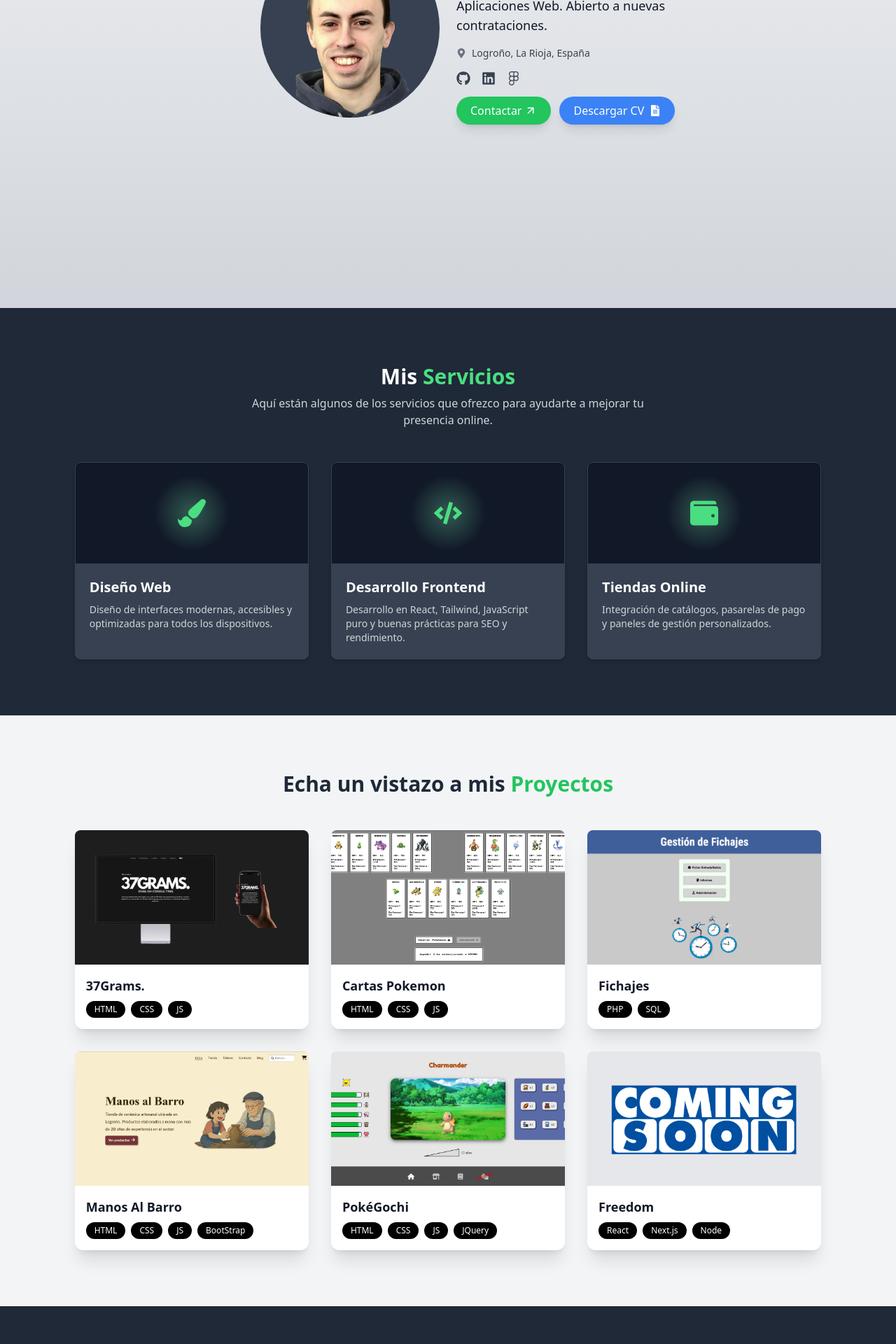
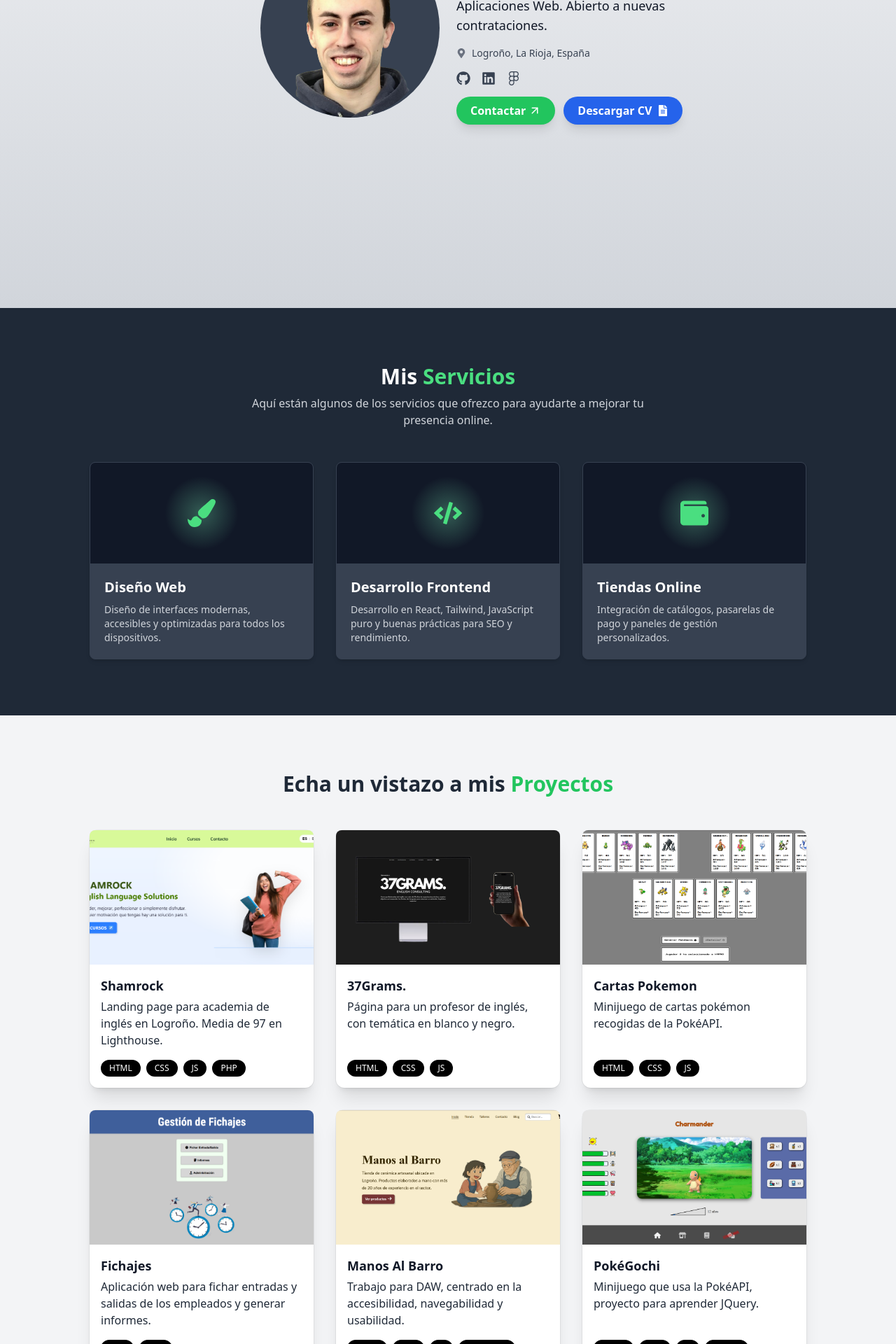
Before and after one commit to isarubio95/Portfolio, a React (Vite) app: page / in a window 1280 px wide. Shown: the part 360-2280 px from the top of the page at 70% size. Built offline with nearby package versions, Linux system fonts and the light colour scheme.

Commit message:
Ancho máximo reducido

```diff
--- a/src/components/Hero.jsx
+++ b/src/components/Hero.jsx
@@ -5,7 +5,7 @@ export default function Hero() {
   return (
     <section id='inicio' className="bg-gradient-to-b from-gray-100 to-gray-300 h-[85vh] sm:h-screen flex flex-col sm:flex-row justify-center items-center sm:gap-6 gap-4 ">
       {/* Imagen */}
-      <div className='w-5/12 sm:min-w-[307px] short:hidden flex justify-center md:justify-end'>
+      <div className='max-w-5xl mx-auto sm:mx-0 w-5/6 sm:w-5/12 min-w-[307px] short:hidden flex justify-center md:justify-end'>
         <div className='sm:h-64 sm:w-64 bg-gray-700 aspect-square flex justify-center sm:items-end rounded-full'>
           <img
             src="profile.jpg"
@@ -44,7 +44,7 @@ export default function Hero() {
         {/* Botones */}
         <div className='flex flex-wrap'>
           <button
-            className="mt-4 flex items-center gap-1 mr-3 bg-green-500 text-white px-5 py-2 rounded-full font-medium shadow-lg transition-all duration-300
+            className="mt-4 flex items-center gap-1 mr-3 bg-green-500 text-white px-5 py-2 rounded-full font-bold shadow-lg transition-all duration-300
                       hover:bg-green-600 hover:shadow-xl hover:scale-105
                       active:scale-95 active:shadow-inner"
             onClick={() => {
@@ -58,8 +58,8 @@ export default function Hero() {
           <a
             href="/CV-Isaias-Rubio.pdf"
             download
-            className="mt-4 flex items-center gap-1 bg-blue-500 text-white px-5 py-2 rounded-full font-medium shadow-lg transition-all duration-300
-                      hover:bg-blue-600 hover:shadow-xl hover:scale-105
+            className="mt-4 flex items-center gap-1 bg-blue-600 text-white px-5 py-2 rounded-full font-bold shadow-lg transition-all duration-300
+                      hover:bg-blue-700 hover:shadow-xl hover:scale-105
                       active:scale-95 active:shadow-inner"
             aria-label="Descargar currículum"
           >
--- a/src/components/Projects.jsx
+++ b/src/components/Projects.jsx
@@ -1,21 +1,22 @@
 export default function Projects() {
   const projects = [
-    { id: 1, title: '37Grams.', image: '/37grams.png', tech: ['HTML', 'CSS', 'JS'], link: 'https://thirtysevengrams.com/' },
-    { id: 2, title: 'Cartas Pokemon', image: '/cartasPokemon.png', tech: ['HTML', 'CSS', 'JS'], link: 'https://github.com/isarubio95/Cartas-Pokemon'  },
-    { id: 3, title: 'Fichajes', image: '/appFichar.png', tech: ['PHP', 'SQL'], link: 'https://github.com/isarubio95/App-Fichar'  },
-    { id: 4, title: 'Manos Al Barro', image: '/manosAlBarro.png', tech: ['HTML', 'CSS', 'JS', 'BootStrap'], link: 'https://github.com/isarubio95/Manos-al-Barro'  },
-    { id: 5, title: 'PokéGochi', image: '/pokeGochi.png', tech: ['HTML', 'CSS', 'JS', 'JQuery'], link: 'https://github.com/isarubio95/PokeGochi'  },
-    { id: 6, title: 'Freedom', image: '/comingSoon.png', tech: ['React', 'Next.js', 'Node'] },
+    { id: 1, title: 'Shamrock', desc: 'Landing page para academia de inglés en Logroño. Media de 97 en Lighthouse.', image: '/shamrock.png', tech: ['HTML', 'CSS', 'JS', 'PHP'], link: 'https://shamrockenglishsolutions.es/' },
+    { id: 2, title: '37Grams.', desc: 'Página para un profesor de inglés, con temática en blanco y negro.', image: '/37grams.png', tech: ['HTML', 'CSS', 'JS'], link: 'https://thirtysevengrams.com/' },
+    { id: 3, title: 'Cartas Pokemon', desc: 'Minijuego de cartas pokémon recogidas de la PokéAPI.', image: '/cartasPokemon.png', tech: ['HTML', 'CSS', 'JS'], link: 'https://github.com/isarubio95/Cartas-Pokemon'  },
+    { id: 4, title: 'Fichajes', desc: 'Aplicación web para fichar entradas y salidas de los empleados y generar informes.', image: '/appFichar.png', tech: ['PHP', 'SQL'], link: 'https://github.com/isarubio95/App-Fichar'  },
+    { id: 5, title: 'Manos Al Barro', desc: 'Trabajo para DAW, centrado en la accesibilidad, navegabilidad y usabilidad.', image: '/manosAlBarro.png', tech: ['HTML', 'CSS', 'JS', 'BootStrap'], link: 'https://github.com/isarubio95/Manos-al-Barro'  },
+    { id: 6, title: 'PokéGochi', desc: 'Minijuego que usa la PokéAPI, proyecto para aprender JQuery.', image: '/pokeGochi.png', tech: ['HTML', 'CSS', 'JS', 'JQuery'], link: 'https://github.com/isarubio95/PokeGochi'  },
   ]
 
   return (
     <section id='proyectos' className="bg-gray-100 text-gray-800 py-20">
-      <div className="w-5/6 mx-auto text-center">
+      <div className="max-w-5xl mx-auto text-center">
         <h2 className="text-3xl font-bold">
           Echa un vistazo a mis <span className="text-green-500">Proyectos</span>
         </h2>
 
-        <div className="mt-12 grid grid-cols-1 sm:grid-cols-2 lg:grid-cols-3 gap-8">
+        {/* items-stretch hace que todas las cards tengan la misma altura */}
+        <div className="mt-12 grid grid-cols-1 sm:grid-cols-2 lg:grid-cols-3 gap-8 items-stretch">
           {projects.map((project) => (
             <ProjectCard key={project.id} {...project} />
           ))}
@@ -25,20 +26,26 @@ export default function Projects() {
   )
 }
 
-function ProjectCard({ title, image, tech, link }) {
+function ProjectCard({ title, desc, image, tech, link }) {
   return (
     <a
       href={link}
       target="_blank"
       rel="noopener noreferrer"
-      className="block"
+      className="block h-full"
     >
-      <div className="bg-white text rounded-xl shadow-xl hover:-translate-y-2 transition transform duration-300 ease-in-out text-left cursor-pointer">
-        <div className="h-48 bg-gray-200 rounded-t-lg	 mb-4 overflow-hidden">
+      {/* h-full + flex-col para que todas tengan la misma altura */}
+      <div className="bg-white ring-1 ring-black/5 rounded-xl shadow-xl hover:-translate-y-2 transition transform duration-300 ease-in-out text-left cursor-pointer flex flex-col h-full">
+
+        <div className="h-48 bg-gray-200 rounded-t-lg mb-4 overflow-hidden">
           <img src={image} alt={title} className="w-full h-full object-cover" />
         </div>
-        <div className='pl-4 pb-4'>
-          <h3 className="text-lg text-gray-900 font-semibold mb-2">{title}</h3>
+
+        {/* flex-grow empuja el contenido para ocupar espacio y equilibrar alturas */}
+        <div className="px-4 pb-4 flex flex-col flex-grow">
+          <h3 className="text-lg text-gray-900 font-bold mb-1">{title}</h3>
+          <h4 className="mb-4 flex-grow">{desc}</h4>
+
           <div className="flex gap-2 flex-wrap text-xs text-white">
             {tech.map((t, index) => (
               <span key={index} className="bg-black px-3 py-1 rounded-xl">
@@ -47,6 +54,7 @@ function ProjectCard({ title, image, tech, link }) {
             ))}
           </div>
         </div>
+
       </div>
     </a>
   )
--- a/src/components/Services.jsx
+++ b/src/components/Services.jsx
@@ -3,7 +3,7 @@ import { FaPaintBrush , FaCode, FaWallet } from 'react-icons/fa'
 export default function Services() {
   return (
     <section id='servicios' className="bg-gray-800 text-white py-20">
-      <div className="w-5/6 mx-auto text-center">
+      <div className="max-w-5xl mx-auto text-center">
         <h2 className="text-3xl font-bold">Mis <span className='text-green-400'>Servicios</span></h2>
         <p className="mt-2 text-gray-300 max-w-xl mx-auto">
           Aquí están algunos de los servicios que ofrezco para ayudarte a mejorar tu presencia online.
--- a/src/components/Stack.jsx
+++ b/src/components/Stack.jsx
@@ -30,7 +30,7 @@ export default function Stack () {
 
   return (
     <section id="stack" className="bg-gray-800 py-20 text-white">
-      <div className="w-5/6 mx-auto text-center relative">
+      <div className="max-w-5xl mx-auto text-center relative">
         <h2 className="text-3xl font-bold">
           Stack <span className="text-green-500">Tecnológico</span>
         </h2>
@@ -74,6 +74,7 @@ export default function Stack () {
             {Array.from({ length: bulletCount }).map((_, i) => (
               <button
                 key={i}
+                aria-label={`Ir a la diapositiva ${i + 1}`}
                 onClick={() => swiperRef.current?.slideTo(i)}
                 className={`w-2 h-2 rounded-full transition-all duration-300 ${
                   i === activeIndex
```
Also changed, not shown: public/shamrock.png (added), 1 other file (tests, documents, lock files or other folders). Lines whose indentation alone changed are shown as unchanged.
